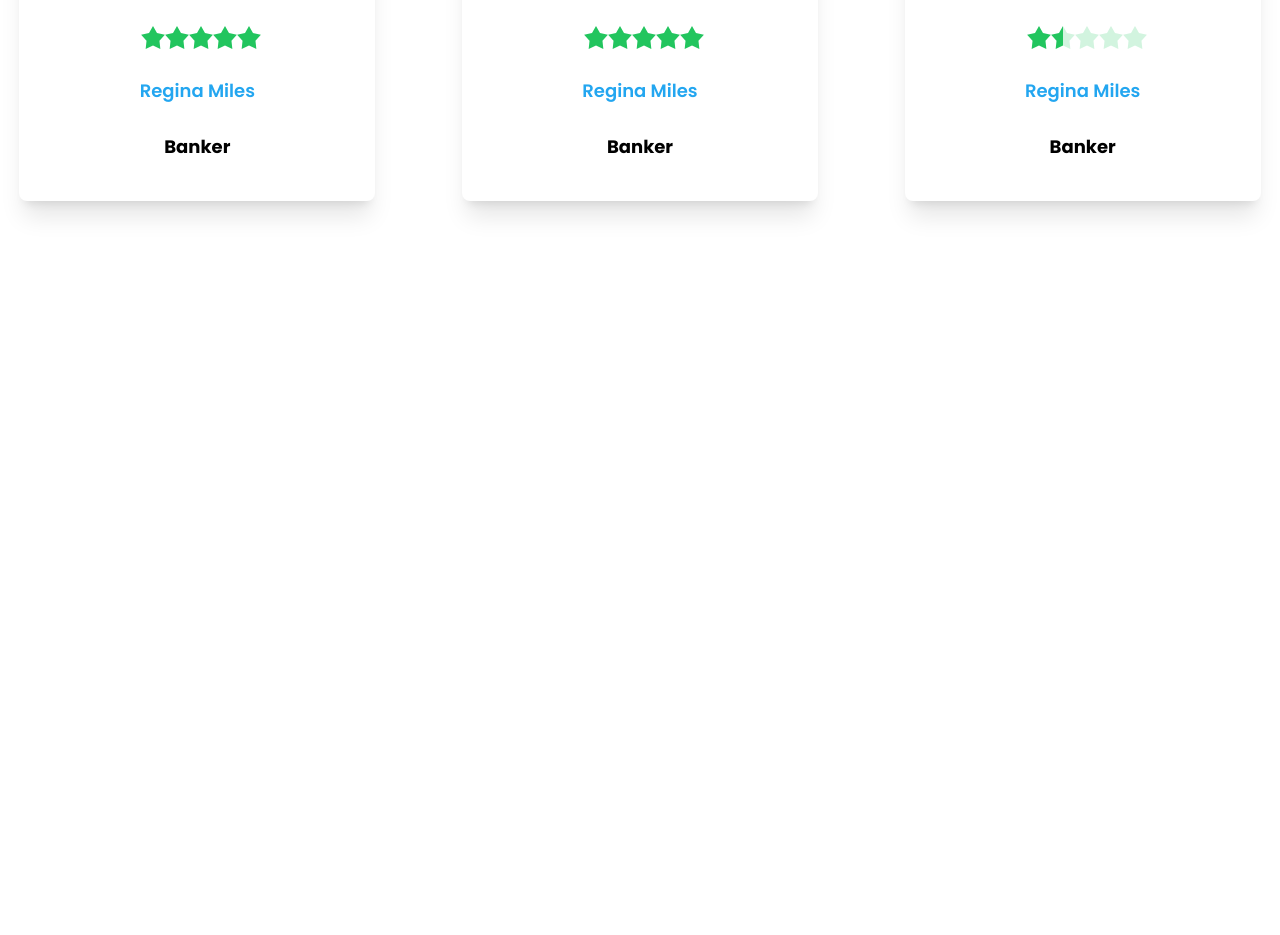
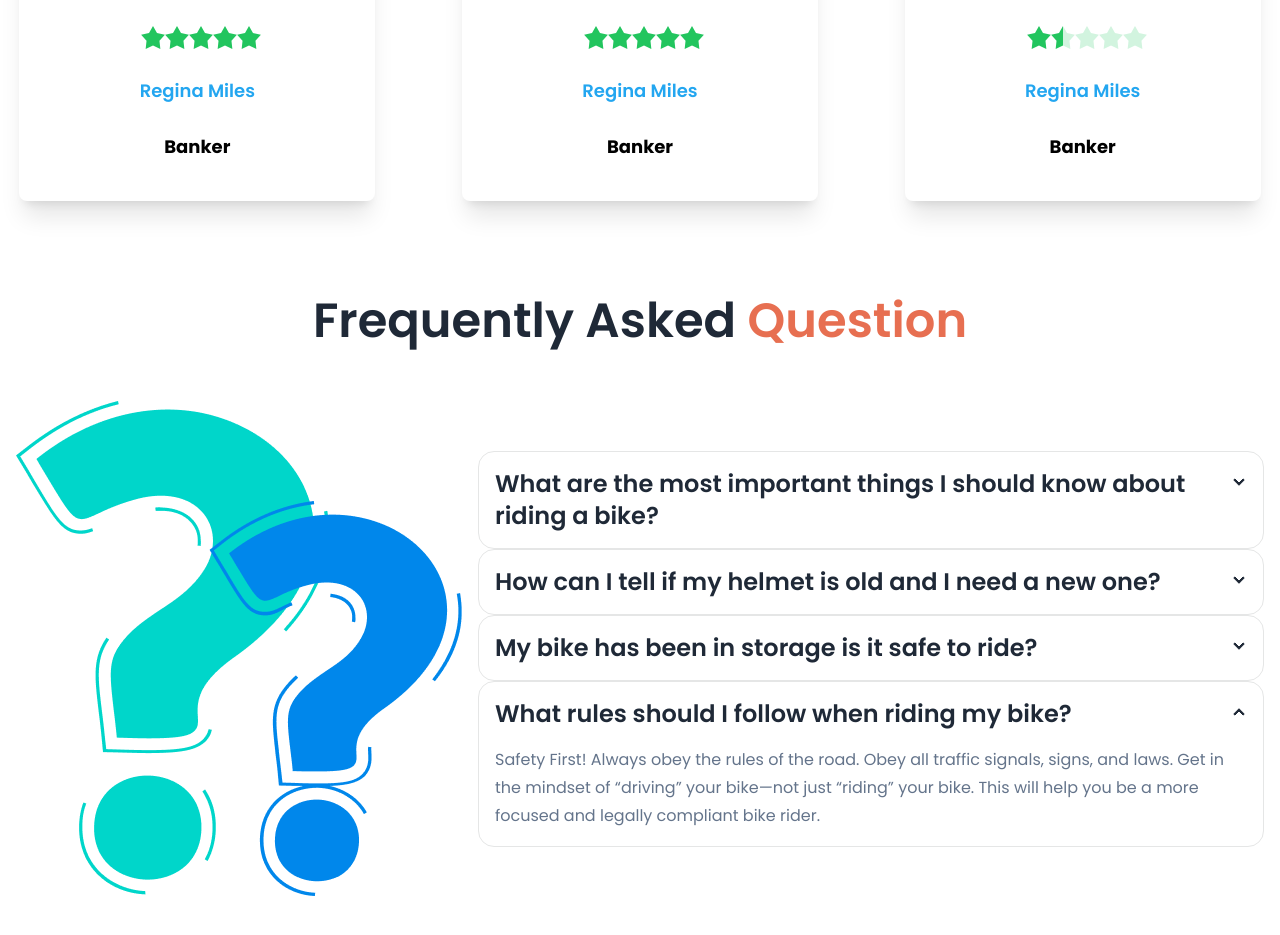
Before and after one commit to Azmain005/Biker-Zone, a plain HTML site: page index.html in a window 1280 px wide. Shown: the part 2586-3521 px from the top of the page. Before the commit the page ends 2883 px from the top, so only its background shows below. Drawn offline with nearby package versions, Linux system fonts and the light colour scheme.

Commit message:
added the faq section

```diff
--- a/index.html
+++ b/index.html
@@ -627,6 +627,77 @@
           </div>
         </div>
       </section>
+      <!-- Faq section -->
+      <section class="my-24">
+        <h2 class="text-3xl md:text-5xl text-center font-semibold my-10">
+          Frequently Asked<span class="text-bike-primary"> Question</span>
+        </h2>
+        <div class="hero">
+          <div class="hero-content flex-col lg:flex-row">
+            <img src="images/others/faq.png" />
+            <!-- accordion -->
+            <div>
+              <div
+                class="collapse collapse-arrow bg-base-100 border border-base-300"
+              >
+                <input type="radio" name="my-accordion-2" checked="checked" />
+                <div class="collapse-title font-semibold text-2xl">
+                  What are the most important things I should know about riding
+                  a bike?
+                </div>
+                <div class="collapse-content text-md text-slate-500 leading-7">
+                  Safety First! Always obey the rules of the road. Obey all
+                  traffic signals, signs, and laws. Get in the mindset of
+                  “driving” your bike—not just “riding” your bike. This will
+                  help you be a more focused and legally compliant bike rider.
+                </div>
+              </div>
+              <div
+                class="collapse collapse-arrow bg-base-100 border border-base-300"
+              >
+                <input type="radio" name="my-accordion-2" checked="checked" />
+                <div class="collapse-title font-semibold text-2xl">
+                  How can I tell if my helmet is old and I need a new one?
+                </div>
+                <div class="collapse-content text-md text-slate-500 leading-7">
+                  Safety First! Always obey the rules of the road. Obey all
+                  traffic signals, signs, and laws. Get in the mindset of
+                  “driving” your bike—not just “riding” your bike. This will
+                  help you be a more focused and legally compliant bike rider.
+                </div>
+              </div>
+              <div
+                class="collapse collapse-arrow bg-base-100 border border-base-300"
+              >
+                <input type="radio" name="my-accordion-2" checked="checked" />
+                <div class="collapse-title font-semibold text-2xl">
+                  My bike has been in storage is it safe to ride?
+                </div>
+                <div class="collapse-content text-md text-slate-500 leading-7">
+                  Safety First! Always obey the rules of the road. Obey all
+                  traffic signals, signs, and laws. Get in the mindset of
+                  “driving” your bike—not just “riding” your bike. This will
+                  help you be a more focused and legally compliant bike rider.
+                </div>
+              </div>
+              <div
+                class="collapse collapse-arrow bg-base-100 border border-base-300"
+              >
+                <input type="radio" name="my-accordion-2" checked="checked" />
+                <div class="collapse-title font-semibold text-2xl">
+                  What rules should I follow when riding my bike?
+                </div>
+                <div class="collapse-content text-md text-slate-500 leading-7">
+                  Safety First! Always obey the rules of the road. Obey all
+                  traffic signals, signs, and laws. Get in the mindset of
+                  “driving” your bike—not just “riding” your bike. This will
+                  help you be a more focused and legally compliant bike rider.
+                </div>
+              </div>
+            </div>
+          </div>
+        </div>
+      </section>
     </main>
     <!-- footer section -->
     <footer></footer>
```
